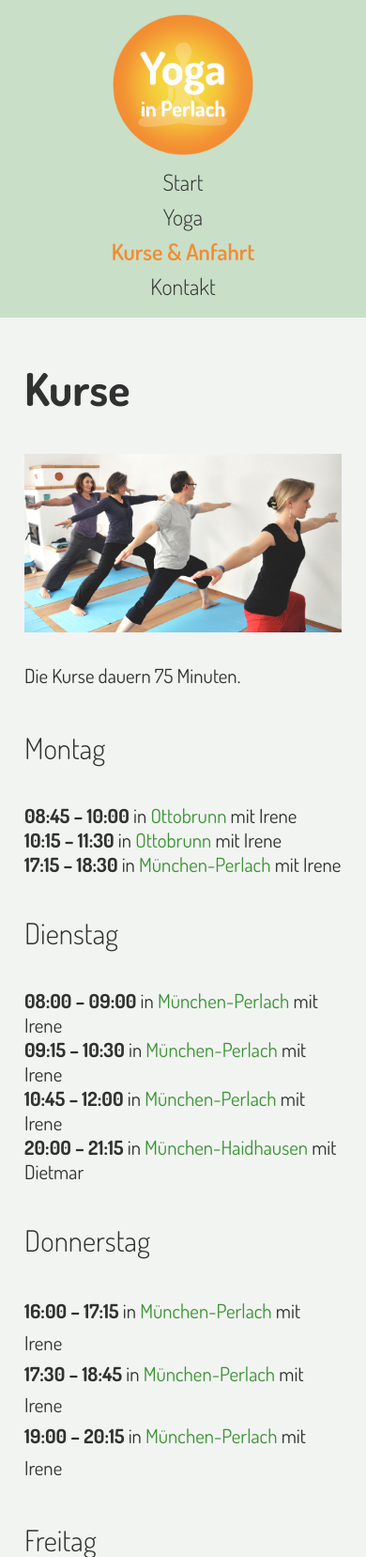
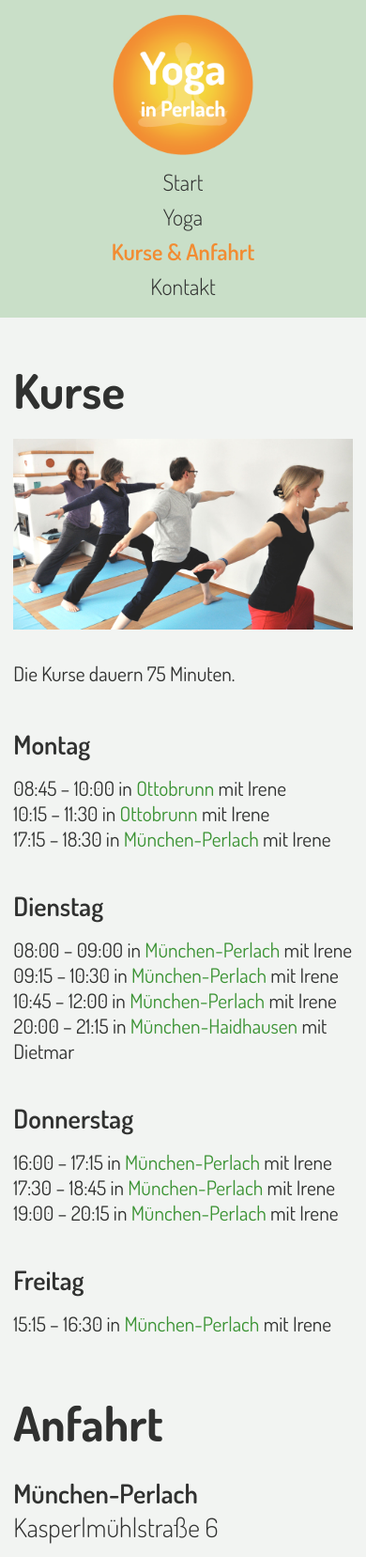
Before and after one commit to lukatsch/yoga-in-perlach, a PHP site: page /index.php?site=kurse in a window 390 px wide. Shown: the top 1657 px of the page at 94% size. Run offline with PHP 8.4, Linux system fonts and the light colour scheme.

Commit message:
Style Änderungen mobile & desktop

```diff
--- a/css/mobile.css
+++ b/css/mobile.css
@@ -1,14 +1,19 @@
 @charset "UTF-8";
 /* CSS Document */
 
-p {
-	display:block;
-	margin-bottom:25px;
-	line-height:1.6;
+h1 {
+	font-size:38pt;
+	margin-bottom:20px;
 }
 
-h1 {
-	font-size:36pt;
+h2 {
+	font-size:21pt;
+	margin-bottom:15px;
+}
+
+h3 {
+	font-size:21pt;
+	margin-bottom:15px;
 }
 
 html {
@@ -18,7 +23,6 @@ html {
 
 header {
 	padding:15px 6.66%;
-	font-size:16px;
 	font-size:18pt;
 }
 
@@ -44,12 +48,11 @@ header nav a {
 	padding-top:3px;
 	padding-bottom:3px;
 	float:none;
-	color:#333;
 }
 
 main {
 	min-height:90%;
-	padding:30px 6.66%;
+	padding:45px 3.66%;
 }
 
 main article:first-child { /* Spalte */
@@ -68,16 +71,15 @@ main article .half_width {
 }
 
 footer {
-	padding:25px 6.66%;
+	padding:25px 3.33%;
 	text-align:center;
 }
 
-#front img {
+#start img, #kontakt img {
 	display:block;
-	width:80%;
-	height:80%;
+	width:66%;
 	margin:auto;
-	margin-bottom:15px;
+	margin-bottom:25px;
 }
 
 #yoga img {
--- a/css/style.css
+++ b/css/style.css
@@ -38,7 +38,7 @@ a:hover {
 }
 
 strong {
-	font-weight:bold;
+	font-weight:600;
 }
 
 p {
@@ -62,22 +62,27 @@ ul li {
 ul li:before
 {
     content: '✔';
-    margin-left: -1.6em;
-    margin-right: 0.8em;
+    margin-left: -1.8em;
+    margin-right: 0.7em;
 		color:#3B9334;
 }
 
 h1 {
-	font-size:350%;
-	font-weight: bold;
+	font-size:48pt;
+	font-weight:700;
 	margin-bottom:40px;
-	margin-top:15px;
 }
 
 h2 {
-	font-size:150%;
-	margin-bottom:40px;
-	font-weight:300;
+	font-size:24pt;
+	margin-bottom:20px;
+	font-weight:600;
+}
+
+h3 {
+		font-size:24pt;
+		margin-bottom:20px;
+		font-weight:300;
 }
 
 .glow {
@@ -97,14 +102,13 @@ body {
 	height:100%;
 	width:100%;
 	font-family: 'Dosis', Helvetica, Arial, Lucida, sans-serif;
-	font-size:1.3em;
+	font-size:16pt;
 	color:#303130;
 }
 
 header {
 	padding:0 6.66%;
 	background:#C9DFC8;
-	font-weight:300;
 }
 
 header #logo img {
@@ -120,8 +124,10 @@ header nav a {
 	display:block;
 	float:left;
 	margin-left:60px;
-	padding:35px 0;
+	padding:36px 0;
 	color:#303130;
+	font-size:18pt;
+	font-weight:300;
 }
 
 header nav a:hover {
@@ -169,12 +175,12 @@ main my-email::before {
 }
 
 main article:first-child { /* Spalte */
-	width:33%;
+	width:28%;
 	float:left;
 }
 
 main article { /* Spalte */
-	width:61%;
+	width:66%;
 	float:right;
 }
 
@@ -185,7 +191,6 @@ main article.full_width {
 
 main article .half_width {
 	width:47%;
-	margin-top:40px;
 }
 
 footer {
@@ -219,6 +224,10 @@ footer a {
    margin-top:-400px;  /* your iframe height */
 }
 
+#kurse .half_width {
+	margin-top:40px;
+}
+
 #impressum img.float_right {
 	margin-left:30px;
 	margin-bottom:15px;
--- a/kontakt.html
+++ b/kontakt.html
@@ -1,4 +1,4 @@
-<main class="no_height">
+<main class="no_height" id="kontakt">
 
 <article>
 <img src="img/irene-circle.png" width="100%" height="100%" alt="" />
@@ -31,7 +31,7 @@
 
 <main class="no_height no_padding">
 
-<article>
+<article style="width:28%">
 <img src="img/dietmar-circle.png" width="100%" height="100%" alt="" />
 </article>
 
--- a/kurse.html
+++ b/kurse.html
@@ -10,47 +10,42 @@
 
 <div class="half_width float_left">
 <h2>Montag</h2>
-<strong>08:45 – 10:00</strong> in <a href="https://www.google.com/maps/place/Ludwig-Thoma-Stra%C3%9Fe+12,+85521+Ottobrunn,+Deutschland/@48.06685,11.6766,16z/data=!4m2!3m1!1s0x479de0e1d2c365eb:0xb286f79f6c3085d4?hl=de-DE" target="_blank">Ottobrunn</a> mit Irene<br>
-<strong>10:15 – 11:30</strong> in <a href="https://www.google.com/maps/place/Ludwig-Thoma-Stra%C3%9Fe+12,+85521+Ottobrunn,+Deutschland/@48.06685,11.6766,16z/data=!4m2!3m1!1s0x479de0e1d2c365eb:0xb286f79f6c3085d4?hl=de-DE" target="_blank">Ottobrunn</a> mit Irene<br>
-<strong>17:15 – 18:30</strong> in <a href="https://www.google.com/maps/place/Kasperlm%C3%BChlstra%C3%9Fe+6,+81739+M%C3%BCnchen,+Deutschland/@48.09546,11.6481,16z/data=!4m2!3m1!1s0x479de07ae97673ad:0x40496a5c8e98a051?hl=de-DE" target="_blank">München-Perlach</a> mit Irene<br>
+08:45 – 10:00 in <a href="https://www.google.com/maps/place/Ludwig-Thoma-Stra%C3%9Fe+12,+85521+Ottobrunn,+Deutschland/@48.06685,11.6766,16z/data=!4m2!3m1!1s0x479de0e1d2c365eb:0xb286f79f6c3085d4?hl=de-DE" target="_blank">Ottobrunn</a> mit Irene<br>
+10:15 – 11:30 in <a href="https://www.google.com/maps/place/Ludwig-Thoma-Stra%C3%9Fe+12,+85521+Ottobrunn,+Deutschland/@48.06685,11.6766,16z/data=!4m2!3m1!1s0x479de0e1d2c365eb:0xb286f79f6c3085d4?hl=de-DE" target="_blank">Ottobrunn</a> mit Irene<br>
+17:15 – 18:30 in <a href="https://www.google.com/maps/place/Kasperlm%C3%BChlstra%C3%9Fe+6,+81739+M%C3%BCnchen,+Deutschland/@48.09546,11.6481,16z/data=!4m2!3m1!1s0x479de07ae97673ad:0x40496a5c8e98a051?hl=de-DE" target="_blank">München-Perlach</a> mit Irene<br>
 </div>
 
 <div class="half_width float_right">
 <h2>Dienstag</h2>
-<strong>08:00 – 09:00</strong> in <a href="https://www.google.com/maps/place/Kasperlm%C3%BChlstra%C3%9Fe+6,+81739+M%C3%BCnchen,+Deutschland/@48.09546,11.6481,16z/data=!4m2!3m1!1s0x479de07ae97673ad:0x40496a5c8e98a051?hl=de-DE" target="_blank">München-Perlach</a> mit Irene<br>
-<strong>09:15 – 10:30</strong> in <a href="https://www.google.com/maps/place/Kasperlm%C3%BChlstra%C3%9Fe+6,+81739+M%C3%BCnchen,+Deutschland/@48.09546,11.6481,16z/data=!4m2!3m1!1s0x479de07ae97673ad:0x40496a5c8e98a051?hl=de-DE" target="_blank">München-Perlach</a> mit Irene<br>
-<strong>10:45 – 12:00</strong> in <a href="https://www.google.com/maps/place/Kasperlm%C3%BChlstra%C3%9Fe+6,+81739+M%C3%BCnchen,+Deutschland/@48.09546,11.6481,16z/data=!4m2!3m1!1s0x479de07ae97673ad:0x40496a5c8e98a051?hl=de-DE" target="_blank">München-Perlach</a> mit Irene<br>
-<strong>20:00 – 21:15</strong> in <a href="https://www.google.com/maps/place/Metzstra%C3%9Fe+19,+81667+M%C3%BCnchen,+Deutschland/@48.130273,11.598523,16z/data=!4m2!3m1!1s0x479ddf8029cbf689:0xf564b0fd5ddef52e?hl=de-DE" target="_blank">München-Haidhausen</a> mit Dietmar
+08:00 – 09:00 in <a href="https://www.google.com/maps/place/Kasperlm%C3%BChlstra%C3%9Fe+6,+81739+M%C3%BCnchen,+Deutschland/@48.09546,11.6481,16z/data=!4m2!3m1!1s0x479de07ae97673ad:0x40496a5c8e98a051?hl=de-DE" target="_blank">München-Perlach</a> mit Irene<br>
+09:15 – 10:30 in <a href="https://www.google.com/maps/place/Kasperlm%C3%BChlstra%C3%9Fe+6,+81739+M%C3%BCnchen,+Deutschland/@48.09546,11.6481,16z/data=!4m2!3m1!1s0x479de07ae97673ad:0x40496a5c8e98a051?hl=de-DE" target="_blank">München-Perlach</a> mit Irene<br>
+10:45 – 12:00 in <a href="https://www.google.com/maps/place/Kasperlm%C3%BChlstra%C3%9Fe+6,+81739+M%C3%BCnchen,+Deutschland/@48.09546,11.6481,16z/data=!4m2!3m1!1s0x479de07ae97673ad:0x40496a5c8e98a051?hl=de-DE" target="_blank">München-Perlach</a> mit Irene<br>
+20:00 – 21:15 in <a href="https://www.google.com/maps/place/Metzstra%C3%9Fe+19,+81667+M%C3%BCnchen,+Deutschland/@48.130273,11.598523,16z/data=!4m2!3m1!1s0x479ddf8029cbf689:0xf564b0fd5ddef52e?hl=de-DE" target="_blank">München-Haidhausen</a> mit Dietmar
 </div>
 
 <div class="clear"></div>
 
 <div class="half_width float_left">
 <h2>Donnerstag</h2>
-<p>
-<strong>16:00 – 17:15</strong> in <a href="https://www.google.com/maps/place/Kasperlm%C3%BChlstra%C3%9Fe+6,+81739+M%C3%BCnchen,+Deutschland/@48.09546,11.6481,16z/data=!4m2!3m1!1s0x479de07ae97673ad:0x40496a5c8e98a051?hl=de-DE" target="_blank">München-Perlach</a> mit Irene<br>
-<strong>17:30 – 18:45</strong> in <a href="https://www.google.com/maps/place/Kasperlm%C3%BChlstra%C3%9Fe+6,+81739+M%C3%BCnchen,+Deutschland/@48.09546,11.6481,16z/data=!4m2!3m1!1s0x479de07ae97673ad:0x40496a5c8e98a051?hl=de-DE" target="_blank">München-Perlach</a> mit Irene<br>
-<strong>19:00 – 20:15</strong> in <a href="https://www.google.com/maps/place/Kasperlm%C3%BChlstra%C3%9Fe+6,+81739+M%C3%BCnchen,+Deutschland/@48.09546,11.6481,16z/data=!4m2!3m1!1s0x479de07ae97673ad:0x40496a5c8e98a051?hl=de-DE" target="_blank">München-Perlach</a> mit Irene
-</p>
+16:00 – 17:15 in <a href="https://www.google.com/maps/place/Kasperlm%C3%BChlstra%C3%9Fe+6,+81739+M%C3%BCnchen,+Deutschland/@48.09546,11.6481,16z/data=!4m2!3m1!1s0x479de07ae97673ad:0x40496a5c8e98a051?hl=de-DE" target="_blank">München-Perlach</a> mit Irene<br>
+17:30 – 18:45 in <a href="https://www.google.com/maps/place/Kasperlm%C3%BChlstra%C3%9Fe+6,+81739+M%C3%BCnchen,+Deutschland/@48.09546,11.6481,16z/data=!4m2!3m1!1s0x479de07ae97673ad:0x40496a5c8e98a051?hl=de-DE" target="_blank">München-Perlach</a> mit Irene<br>
+19:00 – 20:15 in <a href="https://www.google.com/maps/place/Kasperlm%C3%BChlstra%C3%9Fe+6,+81739+M%C3%BCnchen,+Deutschland/@48.09546,11.6481,16z/data=!4m2!3m1!1s0x479de07ae97673ad:0x40496a5c8e98a051?hl=de-DE" target="_blank">München-Perlach</a> mit Irene
 </div>
 
 <div class="half_width float_right">
 <h2>Freitag</h2>
-
-<p>
-<strong>15:15 – 16:30</strong> in <a href="https://www.google.com/maps/place/Kasperlm%C3%BChlstra%C3%9Fe+6,+81739+M%C3%BCnchen,+Deutschland/@48.09546,11.6481,16z/data=!4m2!3m1!1s0x479de07ae97673ad:0x40496a5c8e98a051?hl=de-DE" target="_blank">München-Perlach</a> mit Irene
-</p>
+15:15 – 16:30 in <a href="https://www.google.com/maps/place/Kasperlm%C3%BChlstra%C3%9Fe+6,+81739+M%C3%BCnchen,+Deutschland/@48.09546,11.6481,16z/data=!4m2!3m1!1s0x479de07ae97673ad:0x40496a5c8e98a051?hl=de-DE" target="_blank">München-Perlach</a> mit Irene
 </div>
 
 <div class="clear"></div>
 
-<p>&nbsp;</p><p>&nbsp;</p>
+<p>&nbsp;</p>
 
 <h1>Anfahrt</h1>
 
-<p name="perlach"><p>&nbsp;</p>
+<p name="perlach">
 
-<h2><strong>München-Perlach</strong> Kasperlmühlstraße 6</h2>
+<h3><strong>München-Perlach</strong> Kasperlmühlstraße 6</h3>
 
 <div class="freeze-overlay" onClick="style.pointerEvents='none'"></div>
 <iframe src="https://www.google.com/maps/embed?pb=!1m18!1m12!1m3!1d2664.7658460304256!2d11.6481003!3d48.0954604!2m3!1f0!2f0!3f0!3m2!1i1024!2i768!4f13.1!3m3!1m2!1s0x479de07ae97673ad%3A0x40496a5c8e98a051!2zS2FzcGVybG3DvGhsc3RyYcOfZSA2LCA4MTczOSBNw7xuY2hlbg!5e0!3m2!1sde!2sde!4v1441114671472" width="100%" height="400" frameborder="0" style="border:0" allowfullscreen></iframe>
@@ -59,7 +54,7 @@
 <p>&nbsp;</p>
 <p name="ottobrunn">
 
-<h2><strong>Ottobrunn</strong> Ludwig-Thoma-Straße 12 (im <a href="http://schwungrad.net">Schwungrad</a>)</h2>
+<h3><strong>Ottobrunn</strong> Ludwig-Thoma-Straße 12 (im <a href="http://schwungrad.net">Schwungrad</a>)</h3>
 
 <div class="freeze-overlay" onClick="style.pointerEvents='none'"></div>
 <iframe src="https://www.google.com/maps/embed?pb=!1m18!1m12!1m3!1d2666.2482991305933!2d11.676599999999999!3d48.066849999999995!2m3!1f0!2f0!3f0!3m2!1i1024!2i768!4f13.1!3m3!1m2!1s0x479de0e1ce7dc063%3A0xd674fdbc3afda6be!2sLudwig-Thoma-Stra%C3%9Fe+12%2C+85521+Ottobrunn!5e0!3m2!1sde!2sde!4v1441114428811" width="100%" height="400" frameborder="0" style="border:0" allowfullscreen></iframe>
@@ -68,7 +63,7 @@
 <p>&nbsp;</p>
 <p name="haidhausen">
 
-<h2><strong>München-Haidhausen</strong> Metzstraße 19</h2>
+<h3><strong>München-Haidhausen</strong> Metzstraße 19</h3>
 
 <div class="freeze-overlay" onClick="style.pointerEvents='none'"></div>
 <iframe src="https://www.google.com/maps/embed?pb=!1m18!1m12!1m3!1d2662.9611339045346!2d11.598523300000002!3d48.1302729!2m3!1f0!2f0!3f0!3m2!1i1024!2i768!4f13.1!3m3!1m2!1s0x479ddf8029cbf689%3A0xf564b0fd5ddef52e!2sMetzstra%C3%9Fe+19%2C+81667+M%C3%BCnchen!5e0!3m2!1sde!2sde!4v1441114876241" width="100%" height="400" frameborder="0" style="border:0" allowfullscreen></iframe>
--- a/start.html
+++ b/start.html
@@ -1,4 +1,4 @@
-<main id="front">
+<main id="start">
 
 <article>
 <img src="img/irene-circle.png" width="100%" height="100%" alt="" />
@@ -8,9 +8,9 @@
 
 <h1>Ayurveda Yoga</h1>
 
-<h2 class="glow">
+<h3 class="glow">
 Sie möchten Yoga in einer kostenlosen Probestunde kennenlernen? Vereinbaren Sie gleich einen Termin:
-</h2>
+</h3>
 
 <p>
 <strong>Irene Salzmann</strong><br>
--- a/yoga.html
+++ b/yoga.html
@@ -32,7 +32,7 @@ Marmas sind Energiezentren, an wichtigen Stellen im menschlichen Körper. Unser
 
 <p>
 <strong class="green">
-Damit erhöht sich Ihr psychomatisches Wohlbefinden dauerhaft.
+&#8594; Damit erhöht sich Ihr psychomatisches Wohlbefinden dauerhaft.
 </strong>
 </p>
 
```
